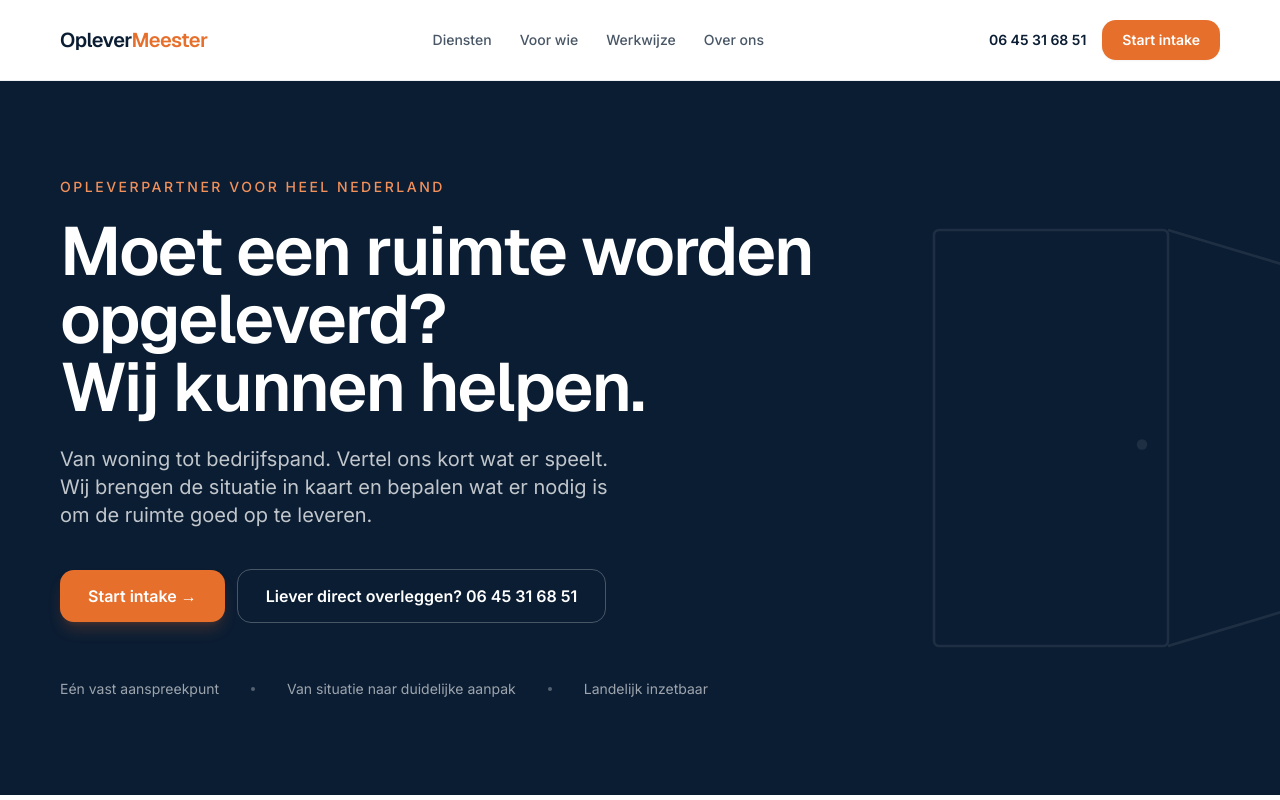
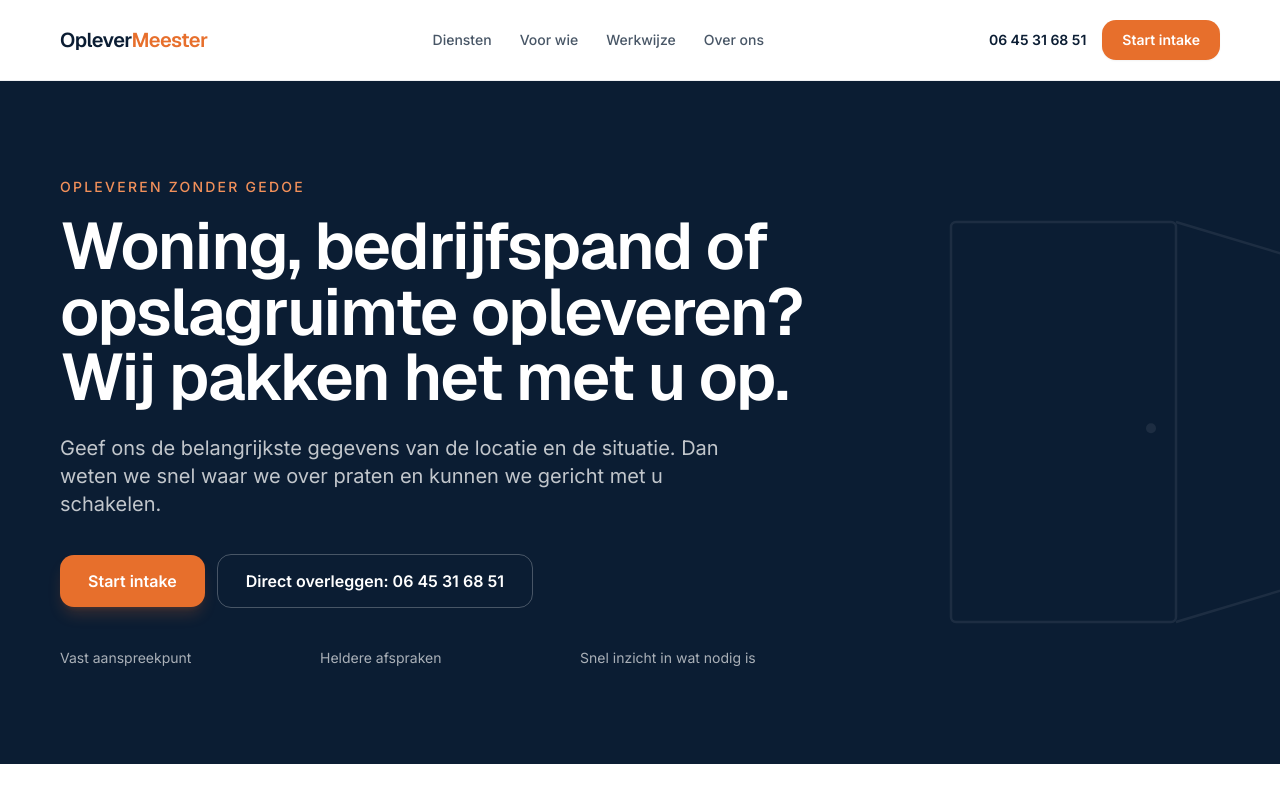
Before and after one commit to sandvlietbv/OpleverMeester, a Next.js app: page / in a window 1280 px wide. Shown: the top 800 px of the page. Built offline with nearby package versions, Linux system fonts and the light colour scheme.

Commit message:
Tighten hero around problem and intake

```diff
--- a/components/Hero.tsx
+++ b/components/Hero.tsx
@@ -6,36 +6,38 @@ const PHONE_DISPLAY = "06 45 31 68 51";
 const PHONE_TEL = "+31645316851";
 
 const fadeUp = {
-  hidden: { opacity: 0, y: 18 },
-  show: (delay = 0) => ({ opacity: 1, y: 0, transition: { duration: 0.6, delay, ease: [0.22, 1, 0.36, 1] } }),
+  hidden: { opacity: 0, y: 16 },
+  show: (delay = 0) => ({ opacity: 1, y: 0, transition: { duration: 0.5, delay, ease: [0.22, 1, 0.36, 1] } }),
 };
 
 export default function Hero() {
   return (
     <section className="relative overflow-hidden bg-navy text-white">
-      <DoorMotif className="pointer-events-none absolute -right-24 top-1/2 hidden h-[520px] w-[520px] -translate-y-1/2 opacity-[0.08] lg:block" />
-      <div className="container-om relative flex min-h-[86vh] flex-col justify-center py-24 md:min-h-[80vh]">
-        <motion.p initial="hidden" animate="show" custom={0} variants={fadeUp} className="mb-5 text-sm font-medium uppercase tracking-[0.18em] text-orange-light">
-          Opleverpartner voor heel Nederland
+      <DoorMotif className="pointer-events-none absolute -right-24 top-1/2 hidden h-[500px] w-[500px] -translate-y-1/2 opacity-[0.07] lg:block" />
+      <div className="container-om relative flex min-h-[72vh] flex-col justify-center py-20 md:min-h-[70vh] md:py-24">
+        <motion.p initial="hidden" animate="show" custom={0} variants={fadeUp} className="mb-4 text-sm font-medium uppercase tracking-[0.16em] text-orange-light">
+          Opleveren zonder gedoe
         </motion.p>
-        <motion.h1 initial="hidden" animate="show" custom={0.1} variants={fadeUp} className="max-w-3xl font-display text-4xl font-semibold leading-[1.08] tracking-tight md:text-6xl lg:text-[4.25rem]">
-          Moet een ruimte worden opgeleverd?
+        <motion.h1 initial="hidden" animate="show" custom={0.08} variants={fadeUp} className="max-w-4xl font-display text-4xl font-semibold leading-[1.06] tracking-tight md:text-6xl lg:text-[4.1rem]">
+          Woning, bedrijfspand of opslagruimte opleveren?
           <br />
-          Wij kunnen helpen.
+          Wij pakken het met u op.
         </motion.h1>
-        <motion.p initial="hidden" animate="show" custom={0.2} variants={fadeUp} className="mt-6 max-w-xl text-lg leading-relaxed text-white/75 md:text-xl">
-          Van woning tot bedrijfspand. Vertel ons kort wat er speelt. Wij brengen de situatie in kaart en bepalen wat er nodig is om de ruimte goed op te leveren.
+        <motion.p initial="hidden" animate="show" custom={0.16} variants={fadeUp} className="mt-6 max-w-2xl text-lg leading-relaxed text-white/75 md:text-xl">
+          Geef ons de belangrijkste gegevens van de locatie en de situatie. Dan weten we snel waar we over praten en kunnen we gericht met u schakelen.
         </motion.p>
-        <motion.div initial="hidden" animate="show" custom={0.32} variants={fadeUp} className="mt-10 flex flex-col gap-3 sm:flex-row sm:items-center">
-          <a href="#intake" className="rounded-om bg-orange px-7 py-3.5 text-center text-base font-semibold text-white shadow-lg shadow-orange/20 transition-transform hover:scale-[1.02] hover:bg-orange-light">
-            Start intake →
+        <motion.div initial="hidden" animate="show" custom={0.24} variants={fadeUp} className="mt-9 flex flex-col gap-3 sm:flex-row sm:items-center">
+          <a href="#intake" className="rounded-om bg-orange px-7 py-3.5 text-center text-base font-semibold text-white shadow-lg shadow-orange/20 transition-colors hover:bg-orange-light">
+            Start intake
           </a>
           <a href={`tel:${PHONE_TEL}`} className="rounded-om border border-white/25 px-7 py-3.5 text-center text-base font-semibold text-white transition-colors hover:border-white/50 hover:bg-white/5">
-            Liever direct overleggen? {PHONE_DISPLAY}
+            Direct overleggen: {PHONE_DISPLAY}
           </a>
         </motion.div>
-        <motion.div initial="hidden" animate="show" custom={0.44} variants={fadeUp} className="mt-14 flex flex-wrap items-center gap-x-8 gap-y-3 text-sm text-white/60">
-          <span>Eén vast aanspreekpunt</span><span className="h-1 w-1 rounded-full bg-white/30" /><span>Van situatie naar duidelijke aanpak</span><span className="h-1 w-1 rounded-full bg-white/30" /><span>Landelijk inzetbaar</span>
+        <motion.div initial="hidden" animate="show" custom={0.32} variants={fadeUp} className="mt-10 grid max-w-3xl gap-3 text-sm text-white/65 sm:grid-cols-3">
+          <span>Vast aanspreekpunt</span>
+          <span>Heldere afspraken</span>
+          <span>Snel inzicht in wat nodig is</span>
         </motion.div>
       </div>
     </section>
```
